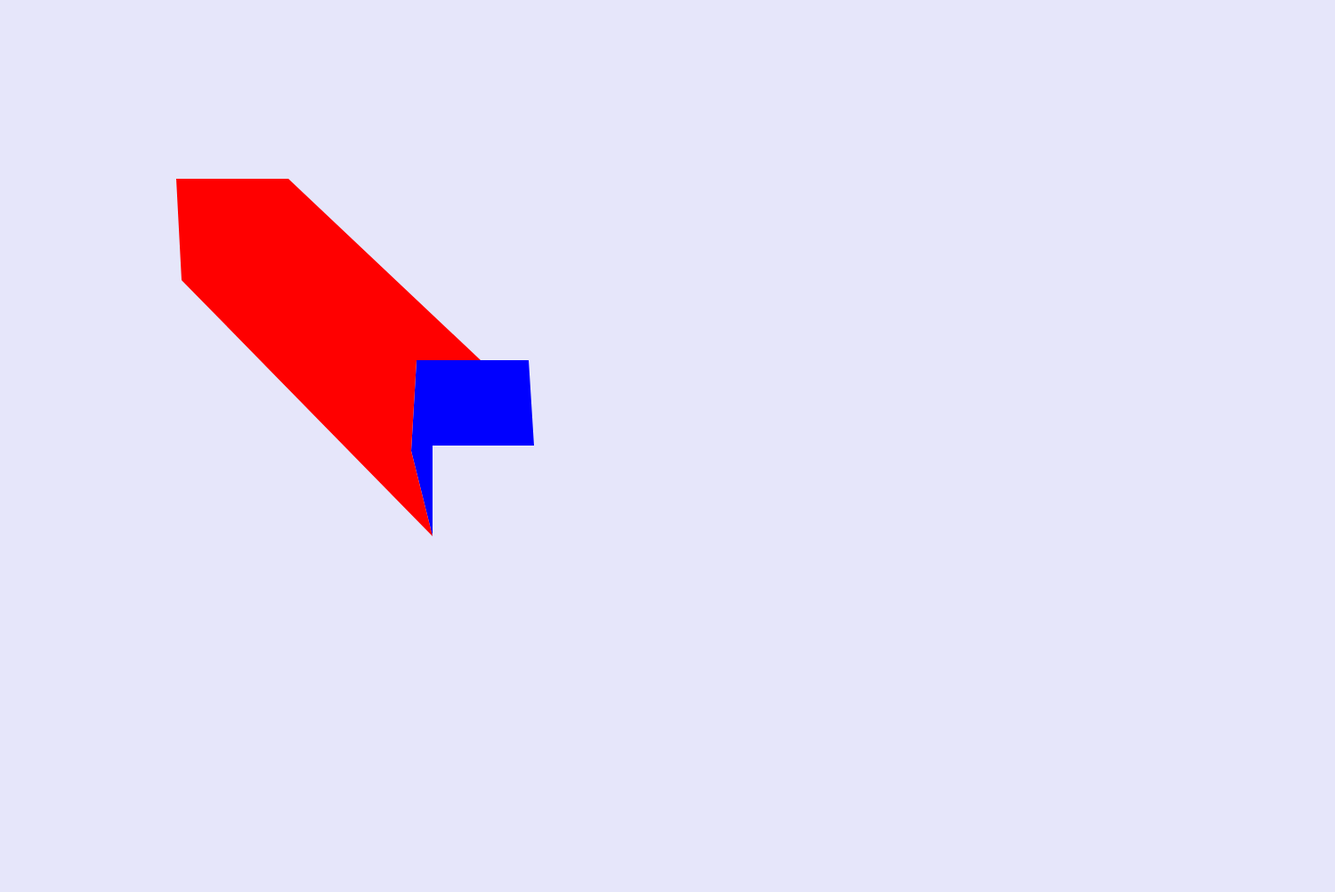
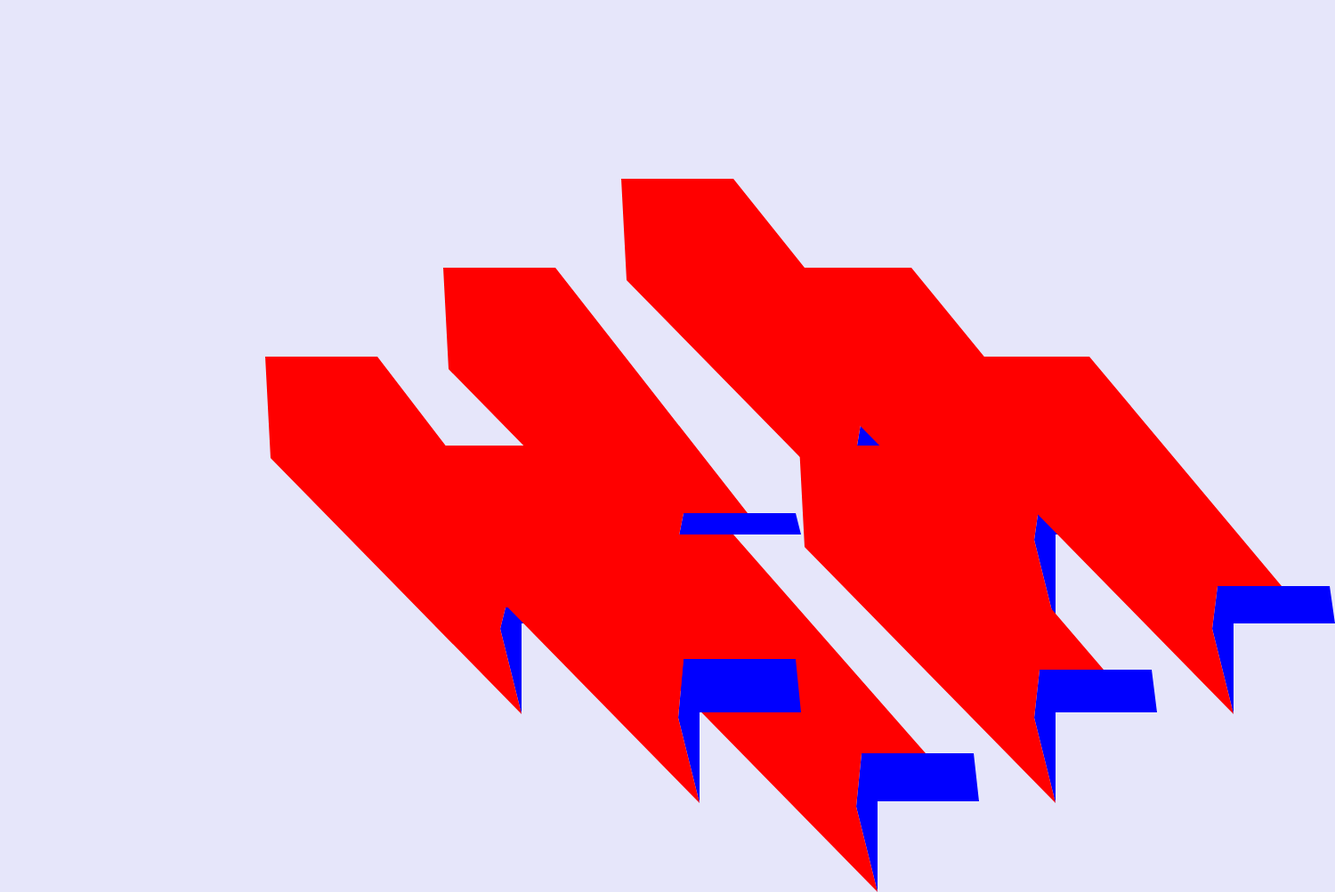
Before and after one commit to madelynfreed/art_y_craft, a website: page shadow/shadowPractice.html in a window 1280 px wide. Shown: the part 97-1100 px from the top of the page at 89% size, 1500 px wide, since content can reach past the window. Before the commit the page ends 800 px from the top, so only its background shows below. Drawn offline with Linux system fonts and the light colour scheme.

Commit message:
arranged in triangle

```diff
--- a/shadow/shadowPractice.html
+++ b/shadow/shadowPractice.html
@@ -26,34 +26,56 @@
 
 <body>
   <script>
-    const topHeight = "100px";
-    const trapezoidTop = "67"
-    const point1 = "81% 100%"
+    const coordinates = [
+      ["100px","300px"],
+      ["300px","200px"],
+      ["500px","100px"],
+      ["700px","200px"],
+      ["900px","300px"],
+      ["700px","400px"],
+      ["500px","500px"],
+      ["300px","400px"],
+    ]
+    for (let index = 0; index < coordinates.length; index++) {
+      const element = coordinates[index];
+
+    const leftWidth = element[0];
+    const topHeight = element[1];
+    const trapezoidTop = "80"
+
+    const bottomCorner = "81% 100%"
     const point2 = "81% 83%"
     const point3 = "100% 83%"
-    const point4 = `99% ${trapezoidTop}%`
-    const point5 = "78% 67%"
-    const point6 = "77% 84%"
-    const point7 = `90% ${trapezoidTop}%`
-    const point8 = "54% 33%"
-    const point9 = "33% 33%"
-    const point10 = "34% 52%"
+
+    const topRightTrapezoid = `99% ${trapezoidTop-index}%`
+    const topLeftTrapezoidCornerShadow = `78% ${trapezoidTop-index}%`
+    const midLeftTrapezoidCornerShadow = "77% 84%"
+    const midRightShadow = `90% ${trapezoidTop-index}%`
+    const topRightShadow = "54% 33%"
+    const topLeftShadow = "33% 33%"
+    const midLeftShadow = "34% 52%"
+
     const trapezoid = document.createElement('div');
     trapezoid.className = "trapezoid";
+    trapezoid.id = index;
     trapezoid.style = `
-      clip-path: polygon(${point1},${point2},${point3},${point4},${point5}, ${point6});
+      clip-path: polygon(${bottomCorner},${point2},${point3},${topRightTrapezoid},${topLeftTrapezoidCornerShadow}, ${midLeftTrapezoidCornerShadow});
       background: blue;
       top: ${topHeight};
+      left: ${leftWidth};
       `
     const shadow = document.createElement('div');
     shadow.className = "shadow"
+    shadow.id = "index"
     shadow.style = `
-      clip-path: polygon(${point1}, ${point6}, ${point5}, ${point7}, ${point8}, ${point9}, ${point10});
+      clip-path: polygon(${bottomCorner}, ${midLeftTrapezoidCornerShadow}, ${topLeftTrapezoidCornerShadow}, ${midRightShadow}, ${topRightShadow}, ${topLeftShadow}, ${midLeftShadow});
       top: ${topHeight};
+      left: ${leftWidth};
     `
     document.body.appendChild(trapezoid);
     document.body.appendChild(shadow);
 
+    }
   </script>
 </body>
 
```
